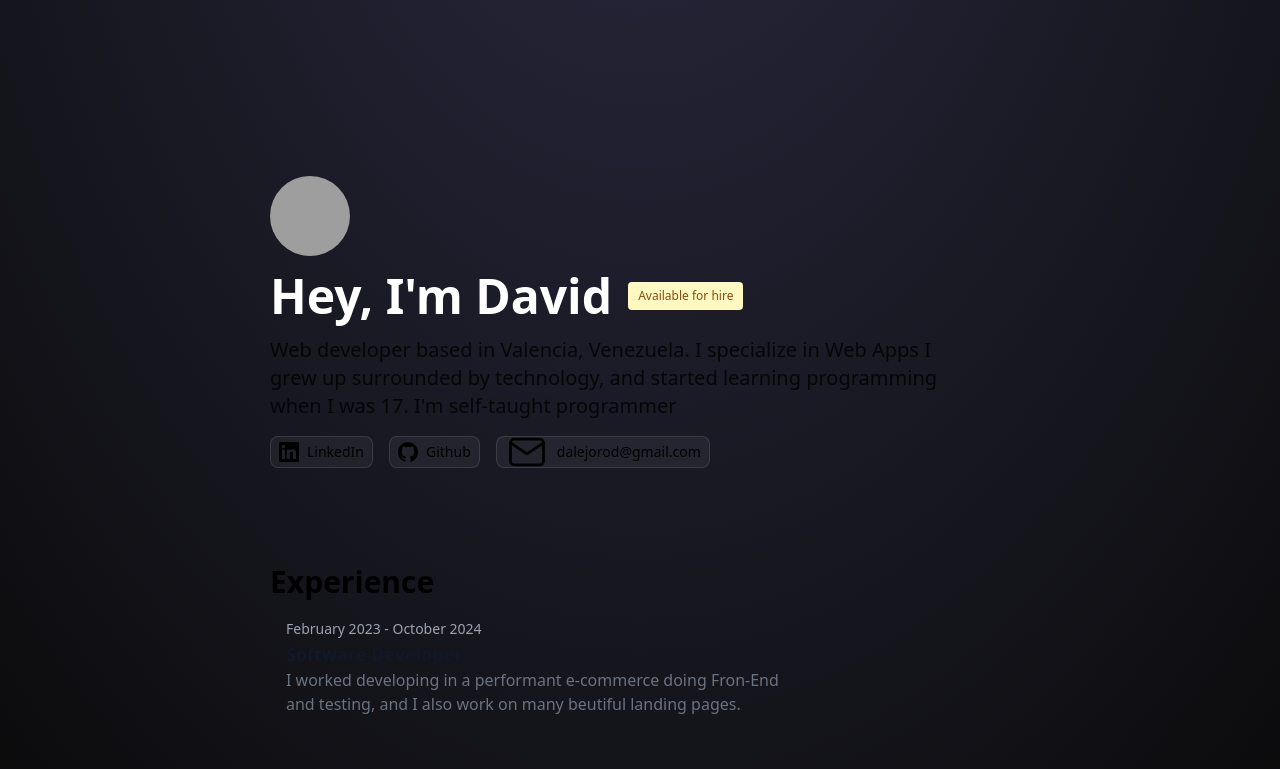
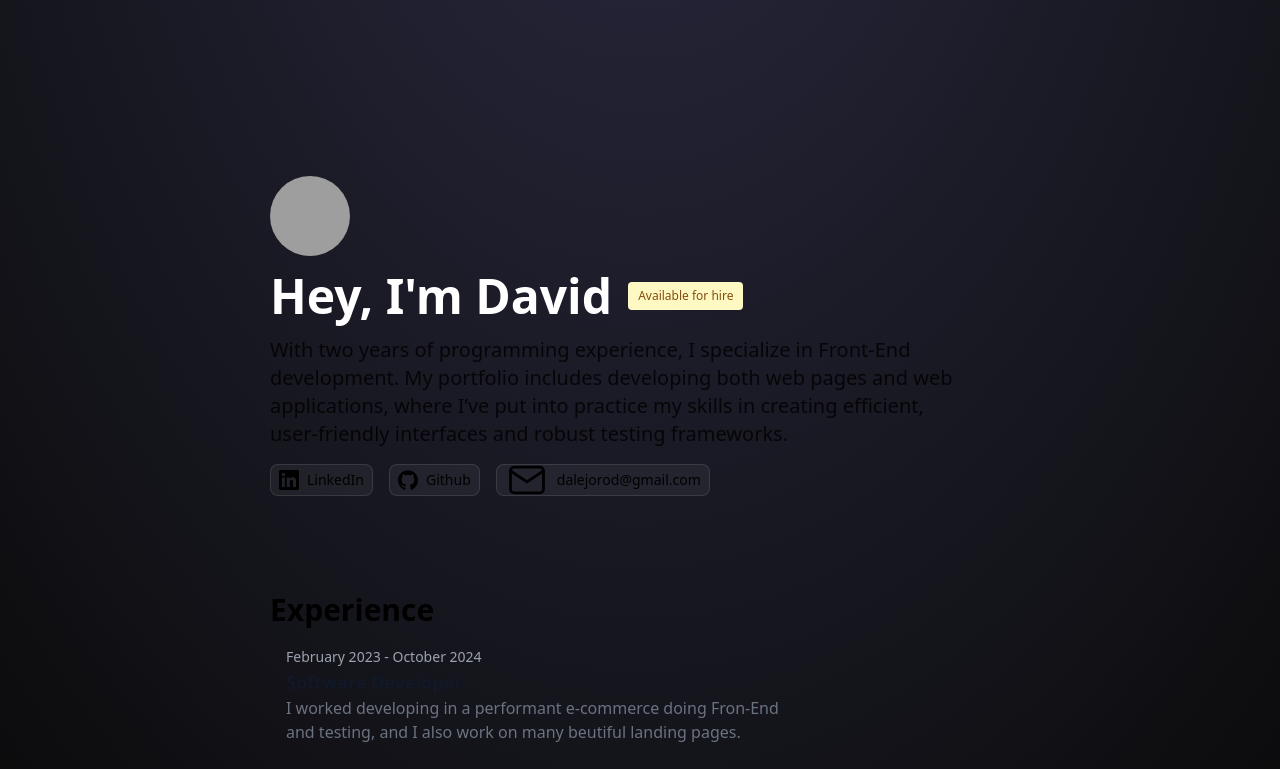
Before and after one commit to dararod/dalejorod.com, an Astro site: page / in a window 1280 px wide. Shown: the top 769 px of the page. Built offline with nearby package versions, Linux system fonts and the light colour scheme; Astro itself is replaced by a stand-in of ours; grey boxes are pictures that could not be loaded.

Commit message:
chore: improve biografy

```diff
--- a/src/pages/index.astro
+++ b/src/pages/index.astro
@@ -36,9 +36,10 @@ import Projects from "../components/Projects.astro";
         </div>
       </h1>
       <h2 class="text-base lg:text-xl md:text-lg opacity-80 max-w-[700px]">
-        Web developer based in Valencia, Venezuela. I specialize in Web Apps I
-        grew up surrounded by technology, and started learning programming when
-        I was 17. I'm self-taught programmer
+        With two years of programming experience, I specialize in Front-End
+        development. My portfolio includes developing both web pages and web
+        applications, where I’ve put into practice my skills in creating
+        efficient, user-friendly interfaces and robust testing frameworks.
       </h2>
 
       <nav class="flex gap-4 mt-4 flex-wrap">
```
